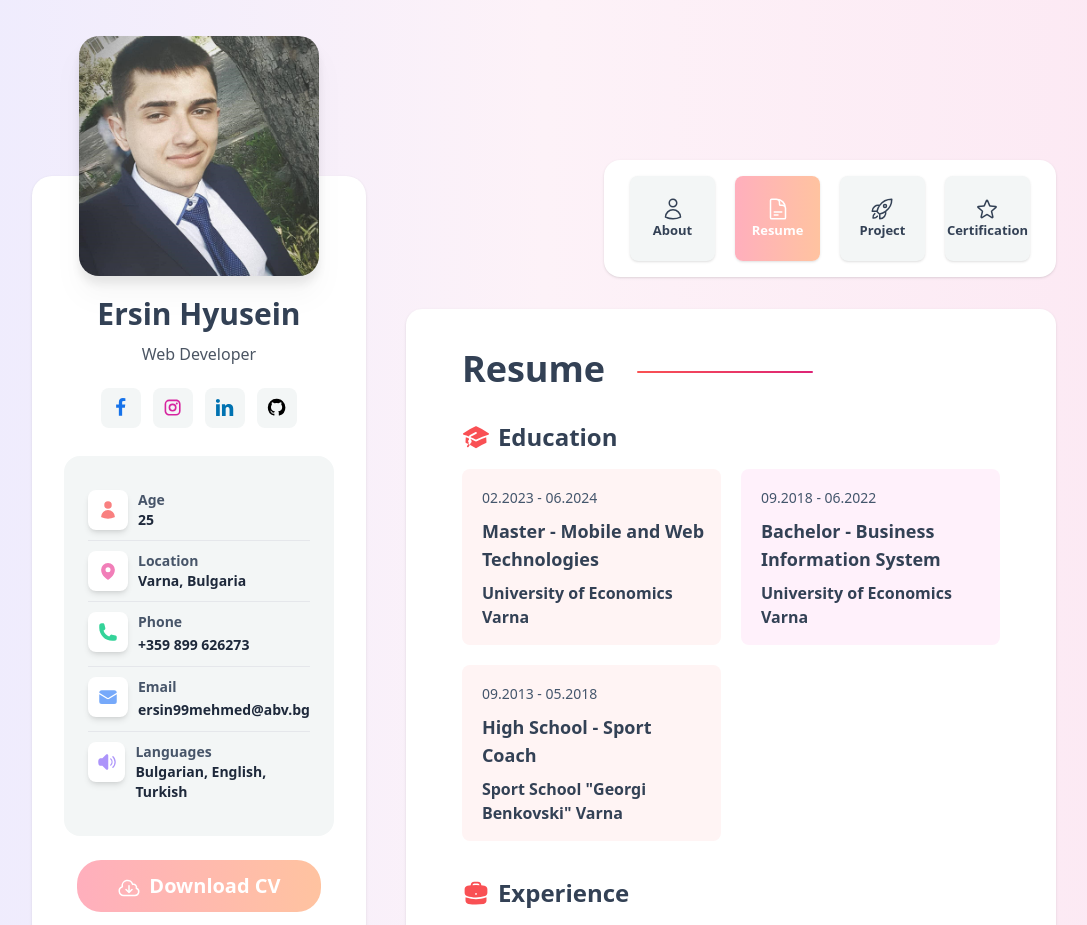
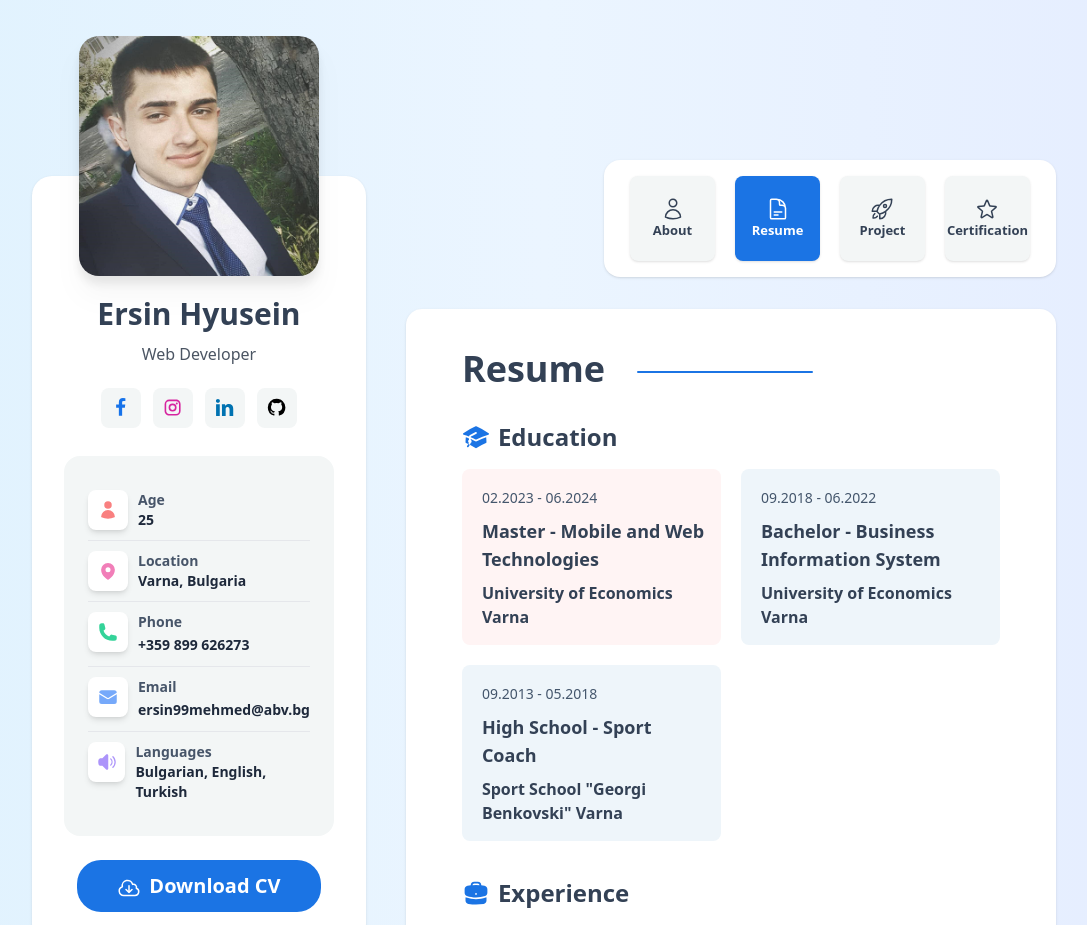
Before and after one commit to ErsinMehmed/react-portfilio, a React (Create React App) app: page /resume in a window 1280 px wide. Shown: the top 925 px of the page, without its empty margins (96-1183 px from the left). Built offline with nearby package versions, Linux system fonts and the light colour scheme.

Commit message:
added new background color

```diff
--- a/src/Data.jsx
+++ b/src/Data.jsx
@@ -103,14 +103,14 @@ const educations = [
     period: "09.2018 - 06.2022",
     degree: "Business Information System",
     institution: "University of Economics Varna",
-    color: "bg-[#fff1fb]",
+    color: "bg-[#eef5fa]",
   },
   {
     title: "High School",
     period: "09.2013 - 05.2018",
     degree: "Sport Coach",
     institution: `Sport School "Georgi Benkovski" Varna`,
-    color: "bg-[#fff4f4]",
+    color: "bg-[#eef5fa]",
   },
 ];
 
@@ -120,7 +120,7 @@ const experiences = [
     period: "08.2023 - Present",
     location: "Varna",
     company: "MyPOS Technologies",
-    color: "bg-[#fcf4ff]",
+    color: "bg-[#fff4f4]",
   },
   {
     title: "Full stack web developer",
@@ -134,28 +134,28 @@ const experiences = [
     period: "04.2022 - 09.2022",
     location: "Varna",
     company: "ENERGO PRO",
-    color: "bg-[#f2f4ff]",
+    color: "bg-[#eef5fa]",
   },
   {
     title: "Manager in a small company",
     period: "04.2021 - 10.2021",
     location: "Varna",
     company: "Briella Ltd",
-    color: "bg-[#eef5fa]",
+    color: "bg-[#fff4f4]",
   },
   {
     title: "Currency cashier",
     period: "04.2019 - 09.2019",
     location: "Golden Sands",
     company: "Edives Ltd",
-    color: "bg-[#f3faff]",
+    color: "bg-[#fff4f4]",
   },
   {
     title: "Tourism",
     period: "04.2018 - 09.2018",
     location: "Golden Sands",
     company: "Tourism",
-    color: "bg-[#fcf4ff]",
+    color: "bg-[#eef5fa]",
   },
 ];
 
@@ -164,25 +164,25 @@ const mainSkills = [
     title: "Design",
     text: "I specialize in creating visually captivating and user-friendly designs that leave a lasting impression. Each design is meticulously crafted to align with every brand identity and meet specific goals.",
     icon: IconUIdesign,
-    color: "bg-[#fcf4ff]",
+    color: "bg-[#fff4f4]",
   },
   {
     title: "App Development",
     text: "With a passion for innovation and a keen eye for every detail, I specialize in creating exceptional applications that captivate. Through a collaborative and client-focused approach.",
     icon: IconAppDev,
-    color: "bg-[#fefaf0]",
+    color: "bg-[#eef5fa]",
   },
   {
     title: "Management",
     text: "As an innovator, I bring a strategic mindset and hands-on approach to every project. I have experience leading small initiatives, ensuring seamless coordination and alignment with organizational goals.",
     icon: IconManagement,
-    color: "bg-[#fff0f8]",
+    color: "bg-[#eef5fa]",
   },
   {
     title: "Web Development",
     text: "In today's, a strong online presence is essential businesses. As a developer, I specialize in creating user-centric web apps/systems/websites that not only attract attention but also deliver exceptional functionality.",
     icon: IconWebDev,
-    color: "bg-[#f3faff]",
+    color: "bg-[#fff4f4]",
   },
 ];
 
--- a/src/components/Header.jsx
+++ b/src/components/Header.jsx
@@ -24,8 +24,8 @@ const Header = () => {
               <Link
                 className={`${
                   location.pathname === item.href
-                    ? "text-white bg-gradient-to-r from-[#ffafbd] to-[#ffc3a0]"
-                    : "text-slate-700 hover:text-white hover:bg-gradient-to-r from-[#ffafbd] to-[#ffc3a0] transition-all bg-[#f3f6f6]"
+                    ? "text-white bg-[#1b74e4]"
+                    : "text-slate-700 hover:text-white hover:bg-[#1b74e4] transition-all bg-[#f3f6f6]"
                 } w-[85px] h-[85px] flex items-center justify-center mx-2.5 rounded-lg text-[13px] font-semibold shadow`}
                 to={item.href}>
                 <div className='text-center'>
--- a/src/components/Layout.jsx
+++ b/src/components/Layout.jsx
@@ -27,7 +27,7 @@ const Layout = (props) => {
   };
 
   return (
-    <div className='w-full min-h-screen bg-blue-300 pb-12 lg:pb-8 bg-gradient-to-r from-purple-100 via-pink-50 to-pink-100'>
+    <div className='w-full min-h-screen pb-12 lg:pb-8 bg-gradient-to-r from-sky-100 via-blue-50 to-indigo-100'>
       <div className='h-full flex flex-col min-h-screen items-center justify-center'>
         <div className='relative h-full max-w-[2000px] lg:px-4 xl:px-32 2xl:px-64 lg:flex gap-10 pt-0.5 lg:pt-40'>
           <span className='w-fit lg:w-[350px] xl:w-[480px] lg:block'>
@@ -47,7 +47,7 @@ const Layout = (props) => {
               transition={{ duration: 0.6 }}>
               <h2 className='font-bold text-3xl sm:text-4xl text-slate-700 flex items-center'>
                 {props.header}
-                <div className='h-0.5 w-32 sm:w-44 ml-8 bg-gradient-to-r from-[#FA5252] to-[#DD2476] mt-1.5 rounded' />
+                <div className='h-0.5 w-32 sm:w-44 ml-8 bg-[#1b74e4] mt-1.5 rounded' />
               </h2>
 
               {props.children}
--- a/src/components/ProfileCard.jsx
+++ b/src/components/ProfileCard.jsx
@@ -79,7 +79,7 @@ const ProfileCard = () => {
 
           <button
             type='button'
-            className='mx-auto flex items-center sm:text-xl font-semibold rounded-3xl mt-5 sm:mt-6 bg-gradient-to-r from-[#ffafbd] to-[#ffc3a0] hover:from-[#ffc3a0] hover:to-[#ffafbd] px-8 sm:px-10 py-2 sm:py-3 text-white active:scale-95 transition-all'
+            className='mx-auto flex items-center sm:text-xl font-semibold rounded-3xl mt-5 sm:mt-6 bg-[#1b74e4] hover:bg-[#65a4f1] px-8 sm:px-10 py-2 sm:py-3 text-white active:scale-95 transition-all'
             onClick={handleDownload}>
             <IconDownload className='w-6 h-6 mr-2 mt-0.5 sm:mt-1' />
             Download CV
--- a/src/pages/Resume.jsx
+++ b/src/pages/Resume.jsx
@@ -29,7 +29,7 @@ const Resume = () => {
       <div className='mt-8 mb-10 2xl:mb-12'>
         <InViewAnimation>
           <div className='flex items-center space-x-2 mb-4'>
-            <IconAcademicCap className='w-6 h-6 sm:w-7 sm:h-7 text-[#F95054]' />
+            <IconAcademicCap className='w-6 h-6 sm:w-7 sm:h-7 text-[#1b74e4]' />
             <h4 className='text-xl sm:text-2xl text-slate-700 font-semibold'>
               Education
             </h4>
@@ -48,7 +48,7 @@ const Resume = () => {
 
         <InViewAnimation>
           <div className='flex items-center space-x-2 my-4'>
-            <IconWork className='w-6 h-6 sm:w-7 sm:h-7 text-[#F95054]' />
+            <IconWork className='w-6 h-6 sm:w-7 sm:h-7 text-[#1b74e4]' />
             <h4 className='text-xl sm:text-2xl text-slate-700 font-semibold'>
               Experience
             </h4>
```
